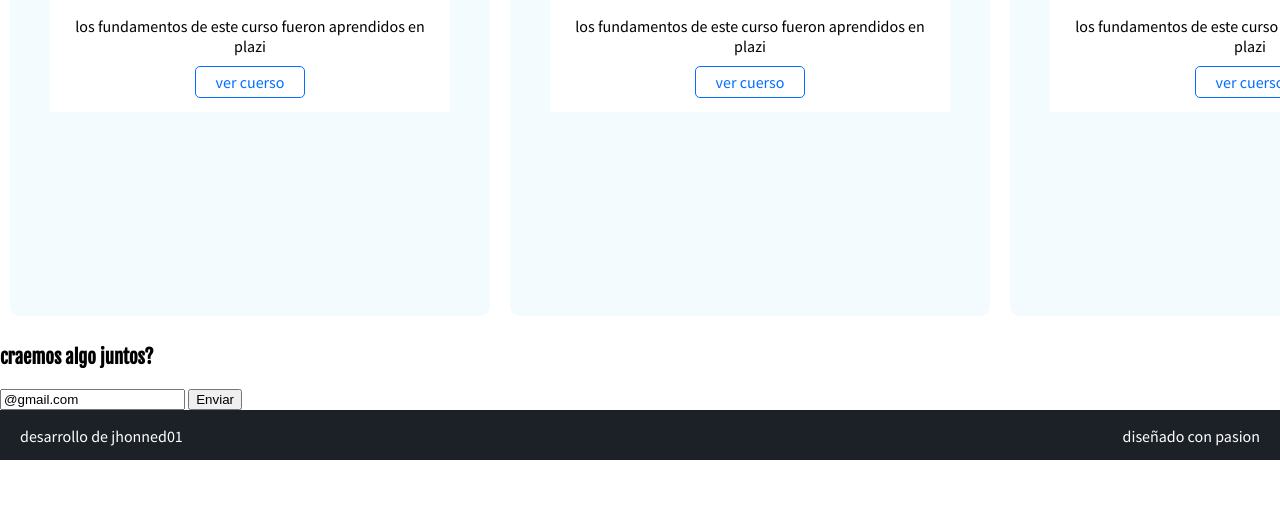
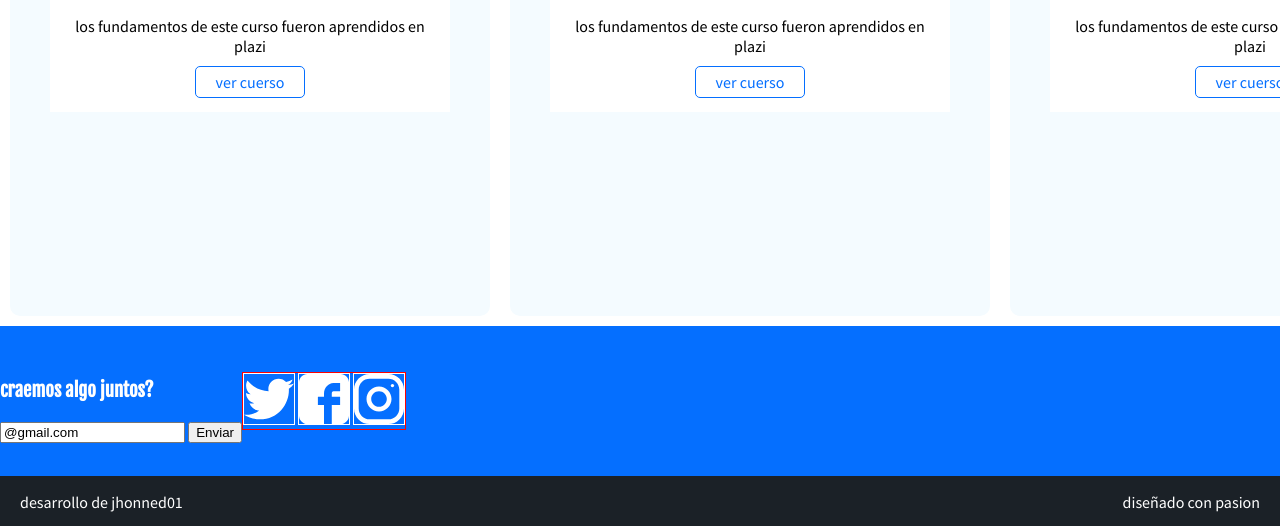
Before and after one commit to jhonned01/portafolio, a plain HTML site: page index.html in a window 1280 px wide. Shown: the part 925-1451 px from the top of the page. Before the commit the page ends 1385 px from the top, so only its background shows below. Drawn offline with Linux system fonts and the light colour scheme.

Commit message:
contacto a medias ire a comer

```diff
--- a/css/estilos.css
+++ b/css/estilos.css
@@ -237,3 +237,38 @@ background: #f4fbff;
 .xp-title{
     margin-left: 20px;
 }
+
+.contac{
+    background-color: #056fff;
+    color: white;
+    height: 150px;
+    display: flex ;
+    align-items: center;
+}
+
+.social{
+
+    border: 1px solid red;
+}
+.social-link {
+    display: inline-block;
+    width: 50px;
+    height: 50px;
+    border: 1px solid white;
+}
+
+.social-link.twitter{
+    background-image: url('../img/twitter.svg');
+    background-size: 50px 50px;
+
+}
+.social-link.face{
+    background-image: url('../img/facebook.svg');
+    background-size: 50px 50px;
+
+}
+.social-link.insta{
+    background-image: url('../img/instagram.svg');
+    background-size: 50px 50px;
+
+}
--- a/index.html
+++ b/index.html
@@ -116,12 +116,18 @@
 
 
     </section>
-    <section id="contacto">
+    <section id="contacto" class="contac">
         <form action="/suscripcion" class="gmail">
             <h3 class="gmail-titulo">craemos algo juntos?</h3>
             <input  type="text" placeholder="dejeanos tu emael" id="email" value="@gmail.com">
             <button>Enviar</button>
         </form>
+        <div class="social">
+                <a href="link" class="social-link twitter"></a>
+                <a href="link" class="social-link face"></a>
+                <a href="link" class="social-link insta"></a>
+
+        </div>
     </section>
     <footer class="footer">
         <div class="footer-parte1">
```
